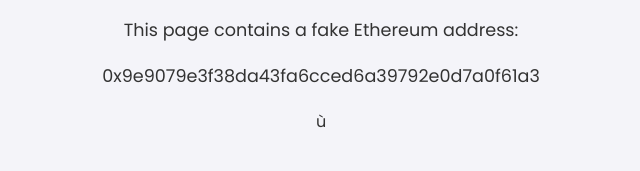
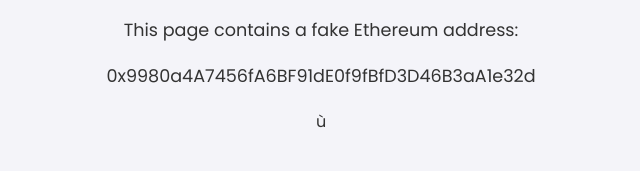
Before and after one commit to mounirBen26/fake-threats-sites-test, a plain HTML site: page index.html in a window 1280 px wide. Shown: the part 386-557 px from the top of the page, 319-959 px from the left. Drawn offline with Linux system fonts and the light colour scheme.

Commit message:
updated ethereum test address

```diff
--- a/index.html
+++ b/index.html
@@ -70,7 +70,7 @@
         </ul>
         <h1>Test Ethereum Address Detection</h1>
         <p>This page contains a fake Ethereum address:</p>
-        <p>0x9e9079e3f38da43fa6cced6a39792e0d7a0f61a3</p>
+        <p>0x9980a4A7456fA6BF91dE0f9fBfD3D46B3aA1e32d</p>
     </main>ù
     <footer>
         &copy; 2025 Safe Browsing Test Site. All rights reserved.
```
